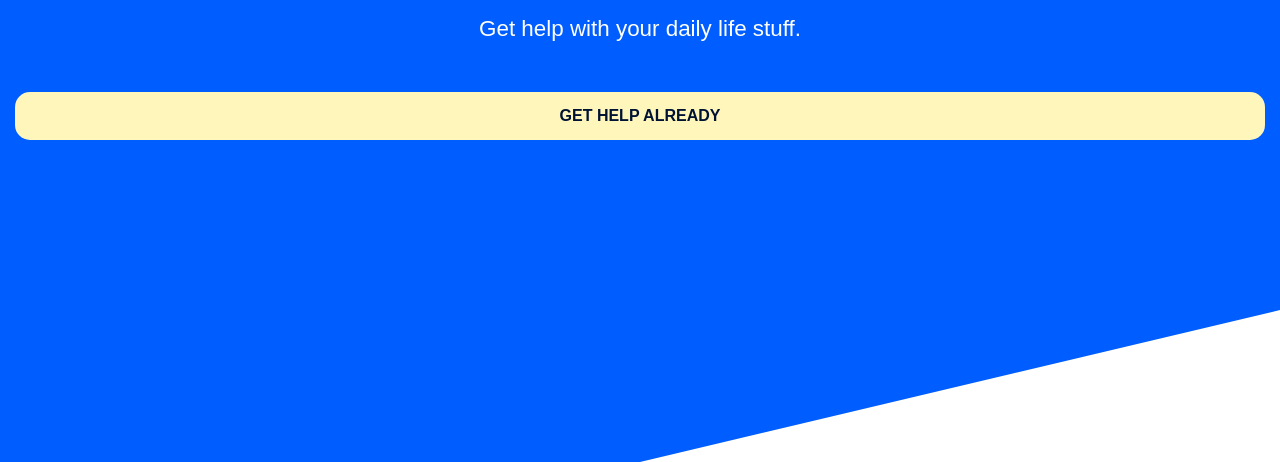
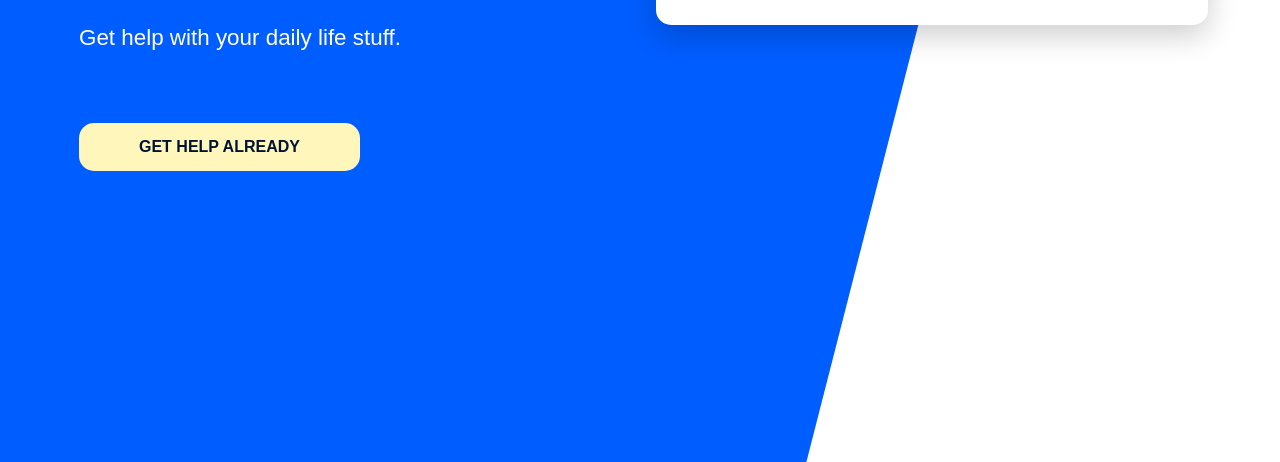
Before and after one commit to caiorrs/learning-sass, a plain HTML site: page index.html in a window 1280 px wide. Shown: the part 338-800 px from the top of the page. Drawn offline with Linux system fonts and the light colour scheme.

Commit message:
desktop adjustments

```diff
--- a/css/main.scss
+++ b/css/main.scss
@@ -13,6 +13,15 @@ $borders: 15px;
 @function color($color-name) {
     @return map-get($colors, $color-name);
 }
+
+$desktop: 840px;
+
+@mixin desktop {
+    @media (min-width: #{$desktop}) {
+        @content;
+    }
+}
+
 
 body, html {
     height: 100%;
@@ -30,6 +39,10 @@ body {
         height: 100%;
         position: absolute;
         z-index: -1;
+
+        @include desktop {
+            clip-path: polygon(0 0, 79% 0, 63% 100%, 0% 100%);
+        }
     }
 
     header a {
@@ -42,6 +55,13 @@ body {
 }
 
 main {
+
+    @include desktop{
+        display: grid;
+        grid-template-columns: 50% auto;
+        grid-template-areas:
+            "primary card"
+    }
     section#card {
         background: #ffffff;
         padding: 20px;
@@ -49,6 +69,13 @@ main {
         border-radius: $borders;
         box-shadow: 0 10px 30px rgba(0,0,0,.2);
         width: 80%;
+
+        @include desktop {
+            grid-area: card;
+            height: fit-content;
+            align-self: center;
+            margin: 1em;
+        }
 
         ul {
             list-style-type: none;
@@ -79,10 +106,22 @@ main {
         padding: $padding;
         text-align: center;
 
+        @include desktop {
+            grid-area: primary;
+            text-align: left;
+            margin: 4em 0 0 4em;
+        }
+
         h1 {
             font-size: 3em;
             margin-top: 10px;
             text-transform: uppercase;
+
+            @include desktop {
+                width: 30%;
+                font-size: 4em;
+                line-height: .9em;
+            }
         }
 
         p {
@@ -100,6 +139,11 @@ main {
             text-align: center;
             margin: 50px auto 0 auto;
             padding: $padding;
+
+            @include desktop {
+                display: inline-block;
+                padding: $padding $padding*4;
+            }
         }
     }
 }
```
Also changed, not shown: css/main.css, 1 other file.
